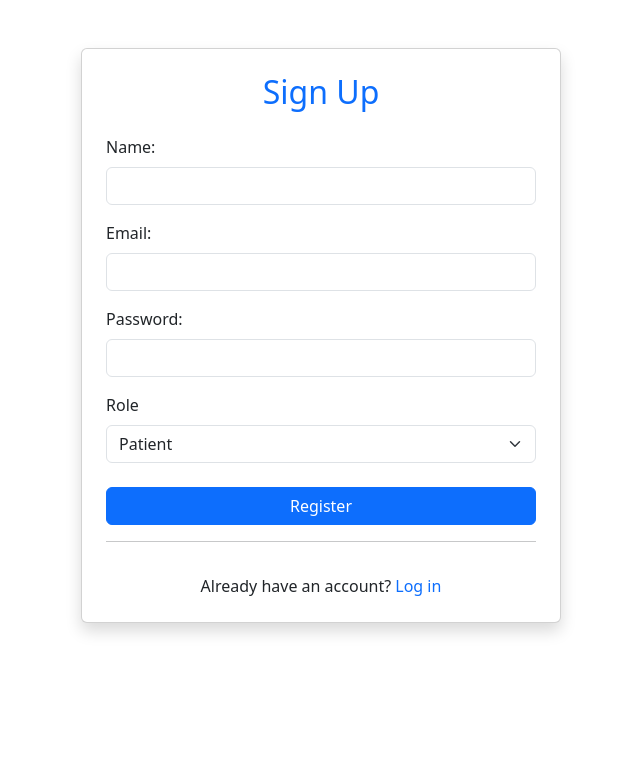
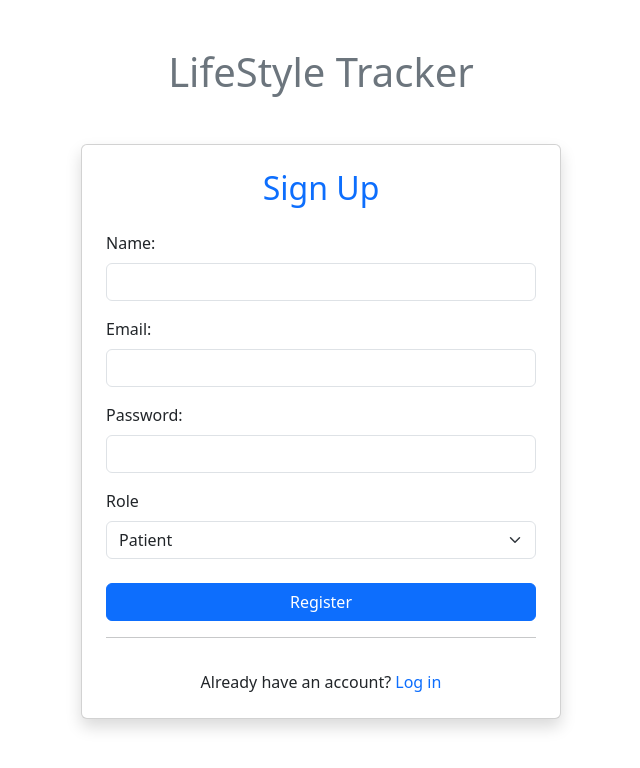
Before and after one commit to swleung1/LifeStyle-Tracker-After-Care-Platform, a React (Vite) app in the folder Frontend/: page / in a window 1280 px wide. Shown: the top 768 px of the page, without its empty margins (319-959 px from the left). Built offline with nearby package versions, Linux system fonts and the light colour scheme.

Commit message:
added header

```diff
--- a/Frontend/src/App.jsx
+++ b/Frontend/src/App.jsx
@@ -1,15 +1,15 @@
 // import { useEffect, useState } from 'react';
 import "bootstrap/dist/css/bootstrap.min.css";
 // import { health } from './services/api';
-import AppRoutes from './routes/AppRoutes.jsx';
+import AppRoutes from "./routes/AppRoutes";
 
 export default function App() {
   // const [msg, setMsg] = useState('Checking API...');
   // useEffect(() => { health().then(d => setMsg(d.status)).catch(()=>setMsg('API not reachable')); }, []);
   return (
-     <div>
+    <div className="container py-5">
+      <h1 className="text-center text-secondary mb-4">LifeStyle Tracker</h1>
       <AppRoutes />
     </div>
-
   );
 }
```
